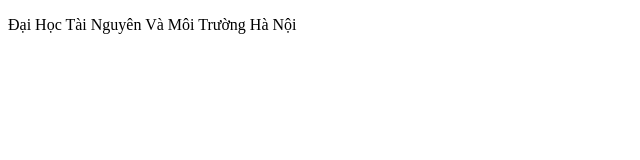
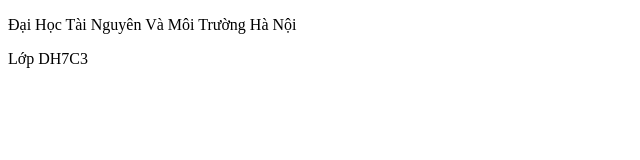
Before and after one commit to laluutruongsa/tap-lam-quen-voi-github, a plain HTML site: page index.html in a window 1280 px wide. Shown: the full height of the page, 0-640 px from the left. Drawn offline with Linux system fonts and the light colour scheme.

Commit message:
Update index.html

```diff
--- a/index.html
+++ b/index.html
@@ -7,5 +7,6 @@
 </head>
 <body>
     <p>Đại Học Tài Nguyên Và Môi Trường Hà Nội</p>
+    <p>Lớp DH7C3</p>
 </body>
 </html>
```
